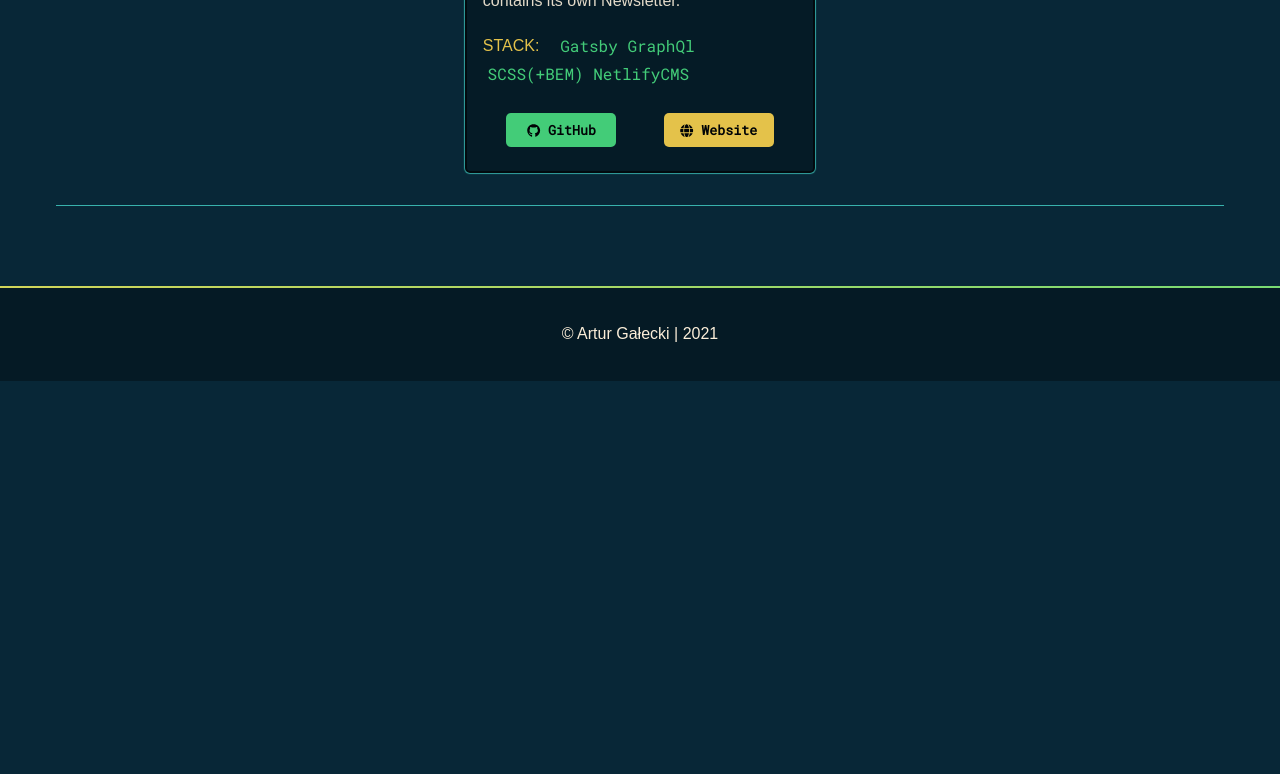
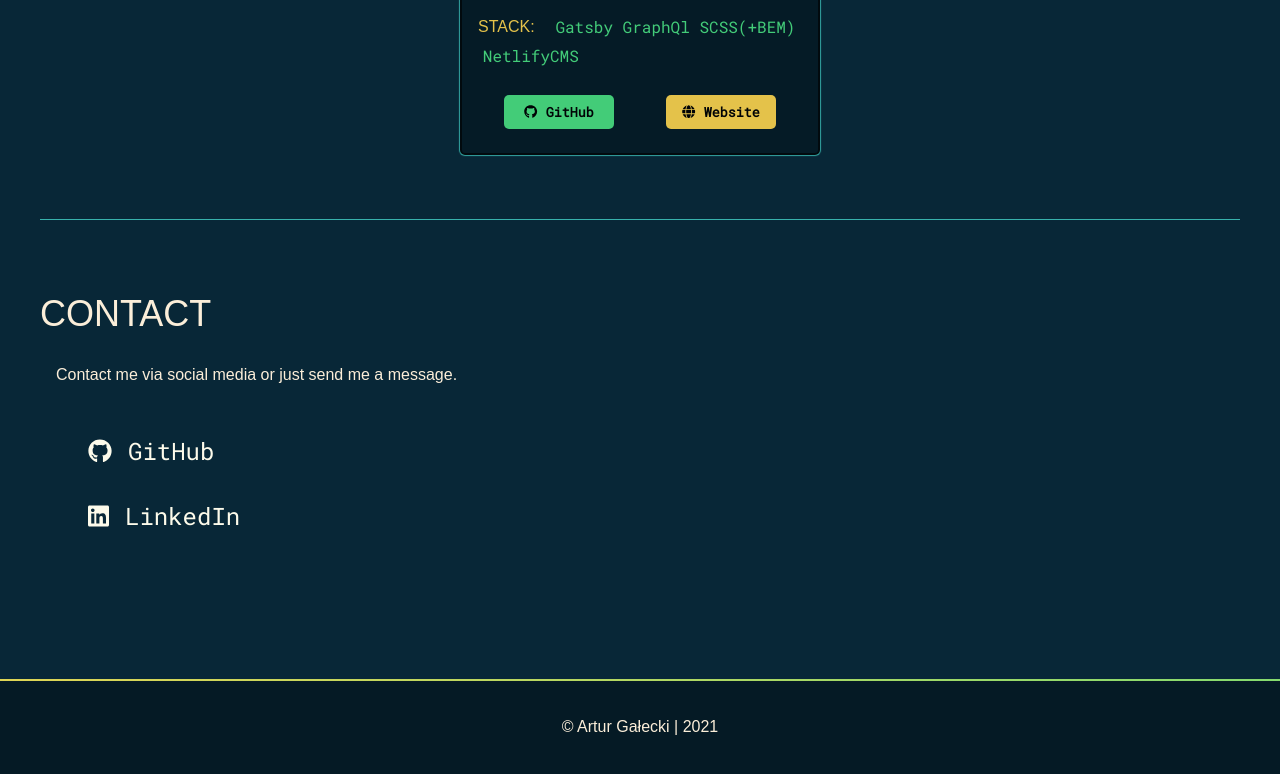
Before and after one commit to asgalecki/portfolio, a Gatsby site: page / in a window 1280 px wide. Shown: the part 1498-2272 px from the top of the page. Before the commit the page ends 1879 px from the top, so only its background shows below. Built offline with nearby package versions, Linux system fonts and the light colour scheme; Gatsby itself is replaced by a stand-in of ours; a web font is replaced by a local one.

Commit message:
Set up and style contact component - add social media links

```diff
--- /dev/null
+++ b/src/components/Contact/Contact.jsx
@@ -0,0 +1,21 @@
+import React from 'react';
+import SocialMedia from './SocialMedia';
+
+const Contact = () => {
+  return (
+    <section className="contact">
+      <h1 className="contact__heading">contact</h1>
+      <div className="contact__body">
+        <div className="contact__description">
+          <p className="contact__para">
+            Contact me via social media or just send me a message.
+          </p>
+          <SocialMedia />
+        </div>
+        <div className="contact__form" /* temporary mock */ />
+      </div>
+    </section>
+  );
+};
+
+export default Contact;
--- /dev/null
+++ b/src/components/Contact/SocialMedia.jsx
@@ -0,0 +1,32 @@
+import React from 'react';
+import { FontAwesomeIcon } from '@fortawesome/react-fontawesome';
+import { faGithub, faLinkedin } from '@fortawesome/free-brands-svg-icons';
+
+const SocialMedia = () => {
+  return (
+    <ul className="contact__social-media">
+      <li className="contact__list-item">
+        <a
+          href="https://github.com/asgalecki"
+          target="_blank"
+          rel="noreferrer noopener"
+          className="contact__link  contact__link--github"
+        >
+          <FontAwesomeIcon icon={faGithub} />
+        </a>
+      </li>
+      <li className="contact__list-item">
+        <a
+          href="https://www.linkedin.com/in/asgalecki/"
+          target="_blank"
+          className="contact__link contact__link--linkedin"
+          rel="noreferrer noopener"
+        >
+          <FontAwesomeIcon icon={faLinkedin} />
+        </a>
+      </li>
+    </ul>
+  );
+};
+
+export default SocialMedia;
--- a/src/pages/index.js
+++ b/src/pages/index.js
@@ -4,6 +4,7 @@ import Header from '../components/Header/Header';
 import Navbar from '../components/Navbar/Navbar';
 import Projects from '../components/Projects/Projects';
 import Footer from '../components/Footer/Footer';
+import Contact from '../components/Contact/Contact';
 
 const Home = ({ data }) => {
   const projects = data.allMarkdownRemark.nodes;
@@ -14,6 +15,7 @@ const Home = ({ data }) => {
       <Header />
       <main className="main">
         <Projects projects={projects} id="projects" />
+        <Contact />
       </main>
       <Footer />
     </div>
--- /dev/null
+++ b/src/styles/components/Contact/contact.scss
@@ -0,0 +1,68 @@
+.contact {
+  margin: 0 1rem;
+  padding: 5rem 0rem 2rem 0rem;
+
+  &__body {
+    margin: 2rem 1rem;
+    display: flex;
+    flex-flow: row wrap;
+    justify-content: space-between;
+  }
+
+  &__social-media {
+    margin: 2rem auto;
+    display: flex;
+    flex-direction: row;
+    justify-content: space-evenly;
+    list-style: none;
+  }
+
+  &__list-item {
+    margin: 1rem 0;
+  }
+
+  &__link {
+    @include link-behaviour;
+    @include transition-basic;
+    font-size: 2rem;
+  }
+
+  &__form {
+    width: 100%;
+  }
+}
+
+@include media-medium {
+  .contact {
+    margin: 0;
+
+    &__social-media {
+      flex-direction: column;
+      justify-content: flex-start;
+    }
+
+    &__list-item {
+      margin: 1rem 0 1rem 2rem;
+    }
+
+    &__link {
+      font-size: 1.5rem;
+      font-family: 'roboto mono', sans-serif;
+      &--github {
+        &::after {
+          margin-left: 1rem;
+          content: ('GitHub');
+        }
+      }
+
+      &--linkedin {
+        &::after {
+          margin-left: 1rem;
+          content: 'LinkedIn';
+        }
+      }
+    }
+  }
+}
+
+// @import './contact-form.scss';
--- a/src/styles/components/Projects/projects.scss
+++ b/src/styles/components/Projects/projects.scss
@@ -1,5 +1,6 @@
 .projects {
-  margin: 5rem 1rem;
+  margin: 0 1rem;
+  padding: 5rem 0rem 2rem 0rem;
   border-bottom: 1px solid $blue-bright;
 
   &__body {
@@ -11,6 +12,8 @@
 
 @include media-medium {
   .projects {
+    margin: 0;
+
     &__body {
       justify-content: space-between;
     }
--- a/src/styles/global.scss
+++ b/src/styles/global.scss
@@ -65,5 +65,6 @@ h6 {
 @import './components/Navbar/navbar.scss';
 @import './components/Header/header.scss';
 @import './components/Projects/projects.scss';
+@import './components/Contact/contact.scss';
 @import './components/Footer/footer.scss';
 @import './rwd.scss';
```
